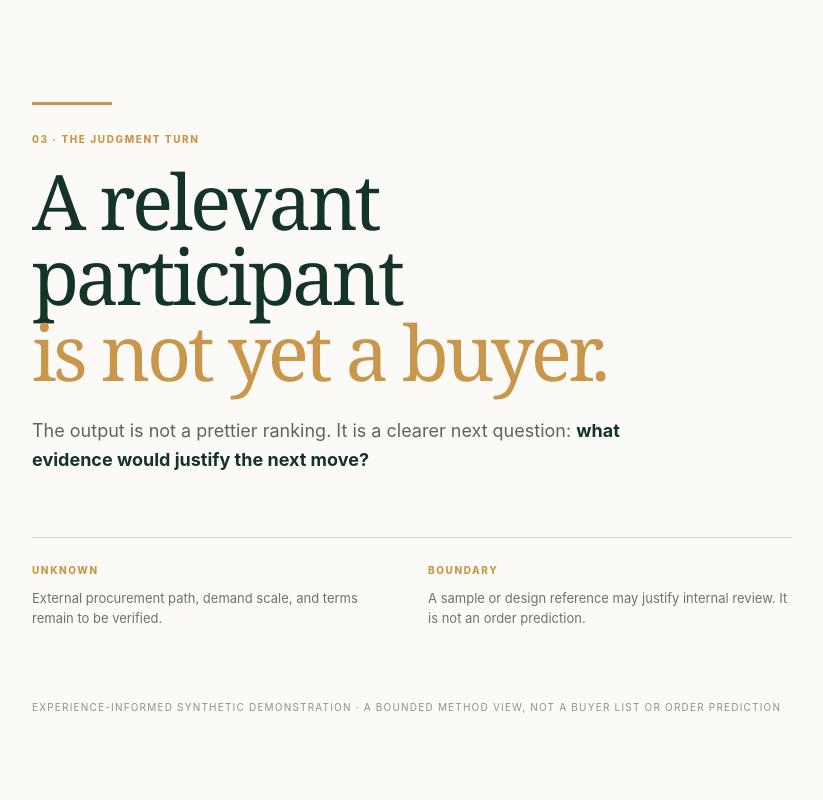
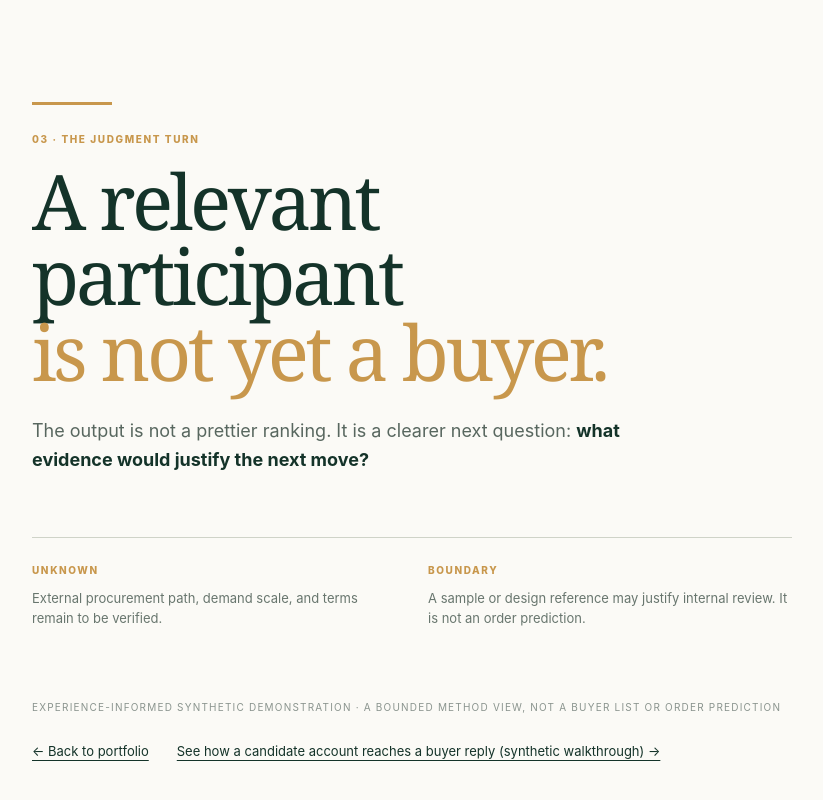
Before and after one commit to apchen1978/gbd-judgment-reveal-demo, a plain HTML site: page index.html in a window 1280 px wide. Shown: the part 2228-3028 px from the top of the page, without its empty margins (28-851 px from the left). Drawn offline with Linux system fonts and the light colour scheme.

Commit message:
fix: connect GBD demo to buyer reply walkthrough

```diff
--- a/index.html
+++ b/index.html
@@ -65,6 +65,10 @@
           <div><span>BOUNDARY</span><p>A sample or design reference may justify internal review. It is not an order prediction.</p></div>
         </div>
         <p class="disclosure">Experience-informed synthetic demonstration · A bounded method view, not a buyer list or order prediction</p>
+        <nav class="journey-links" aria-label="Continue exploring">
+          <a href="https://paulstradecraft.com/?lang=en#global-business-development">← Back to portfolio</a>
+          <a href="https://paulstradecraft.com/prototype/ai-native-commercial-conversion/?lang=en">See how a candidate account reaches a buyer reply (synthetic walkthrough) →</a>
+        </nav>
       </section>
     </main>
     <script src="./app.js" defer></script>
--- a/styles.css
+++ b/styles.css
@@ -65,5 +65,9 @@ h2 { font-size:clamp(2.5rem, 4.5vw, 4.6rem); color:var(--pine); }
 .boundary-grid span { color:var(--gold); }
 .boundary-grid p { margin:10px 0 0; color:#68766e; font-size:13px; line-height:1.6; }
 .disclosure { margin:72px 0 0; color:#8a948e; font-size:10px; letter-spacing:.12em; text-transform:uppercase; }
+.journey-links { display:flex; flex-wrap:wrap; gap:16px 28px; margin-top:28px; font-size:13px; line-height:1.6; }
+.journey-links a { max-width:100%; color:var(--pine); text-underline-offset:4px; overflow-wrap:anywhere; }
+.journey-links a:hover { text-decoration-thickness:2px; }
+.journey-links a:focus-visible { outline:2px solid var(--pine); outline-offset:5px; }
 @media (max-width: 760px) { .shell { width:min(100% - 28px, 600px); } .hero { min-height:auto; display:block; padding:64px 0 72px; } h1 { font-size:clamp(3rem, 15vw, 5rem); } .lede { font-size:16px; } .proof-strip { display:block; margin-top:34px; } .proof-strip span { display:block; padding:12px 0; margin:0; border-right:0; border-bottom:1px solid var(--line); } .hero-note { margin-top:54px; } .reveal-section, .objective-section { display:block; padding:70px 0 76px; } .reveal-section .section-intro, .objective-heading { margin-bottom:42px; } .participant-grid { grid-template-columns:1fr; } .participant { min-height:156px; } .action-row { align-items:stretch; flex-direction:column; gap:10px; } .stage-count { line-height:1.5; } .objective-tabs { grid-template-columns:1fr; } .objective-tab { border-right:0; border-bottom:1px solid var(--pine); } .objective-tab:last-child { border-bottom:0; } .priority-result { min-height:290px; padding:24px; } .boundary-grid { grid-template-columns:1fr; gap:20px; margin-top:46px; } .closing-section { padding:80px 0 90px; } .disclosure { margin-top:54px; line-height:1.6; } }
 @media (prefers-reduced-motion: reduce) { *, *::before, *::after { scroll-behavior:auto !important; transition-duration:.01ms !important; animation-duration:.01ms !important; } }
```
Also changed, not shown: index-zh.html (+4 -0 lines), output/playwright/gbd-handoff-en-1440.png (added), output/playwright/gbd-handoff-en-390.png (added), output/playwright/gbd-handoff-zh-1440.png (added), output/playwright/gbd-handoff-zh-390.png (added), 1 other file.
